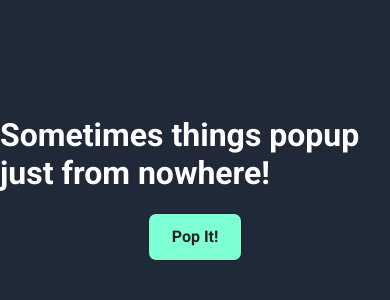
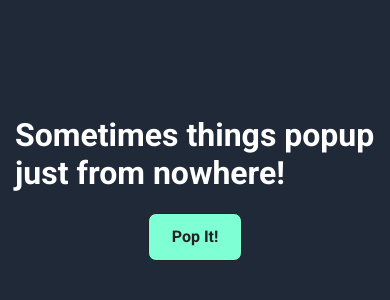
Before and after one commit to ApoGouv/frontend-code-grab, a website: page popup/index.html in a window 390 px wide. Shown: the part 244-544 px from the top of the page. Drawn offline with Linux system fonts and the light colour scheme.

Commit message:
Added some padding to the body

```diff
--- a/auto-write-text/main.css
+++ b/auto-write-text/main.css
@@ -15,6 +15,7 @@ body {
   min-height: 100vh;
   background-color: #1f2937;
   color: #ffffff;
+  padding: 15px;
 }
 
 /* Headings */
--- a/background-changer/main.css
+++ b/background-changer/main.css
@@ -15,6 +15,7 @@ body {
   min-height: 100vh;
   background-color: #1f2937;
   color: #ffffff;
+  padding: 15px;
 }
 
 /* Headings */
--- a/hamburger-button/main.css
+++ b/hamburger-button/main.css
@@ -15,6 +15,7 @@ body {
   min-height: 100vh;
   background-color: #1f2937;
   color: #ffffff;
+  padding: 15px;
 }
 
 /* Headings */
--- a/popup/main.css
+++ b/popup/main.css
@@ -15,6 +15,7 @@ body {
   min-height: 100vh;
   background-color: #1f2937;
   color: #ffffff;
+  padding: 15px;
 }
 
 /* Headings */
--- a/purple-heart-rain/main.css
+++ b/purple-heart-rain/main.css
@@ -15,6 +15,7 @@ body {
   min-height: 100vh;
   background-color: #1f2937;
   color: #ffffff;
+  padding: 15px;
 }
 
 /* Headings */
--- a/skeleton-snippet/main.css
+++ b/skeleton-snippet/main.css
@@ -15,6 +15,7 @@ body {
   min-height: 100vh;
   background-color: #1f2937;
   color: #ffffff;
+  padding: 15px;
 }
 
 /* Headings */
--- a/toast-notification/main.css
+++ b/toast-notification/main.css
@@ -15,6 +15,7 @@ body {
   min-height: 100vh;
   background-color: #1f2937;
   color: #ffffff;
+  padding: 15px;
 }
 
 /* Headings */
```
